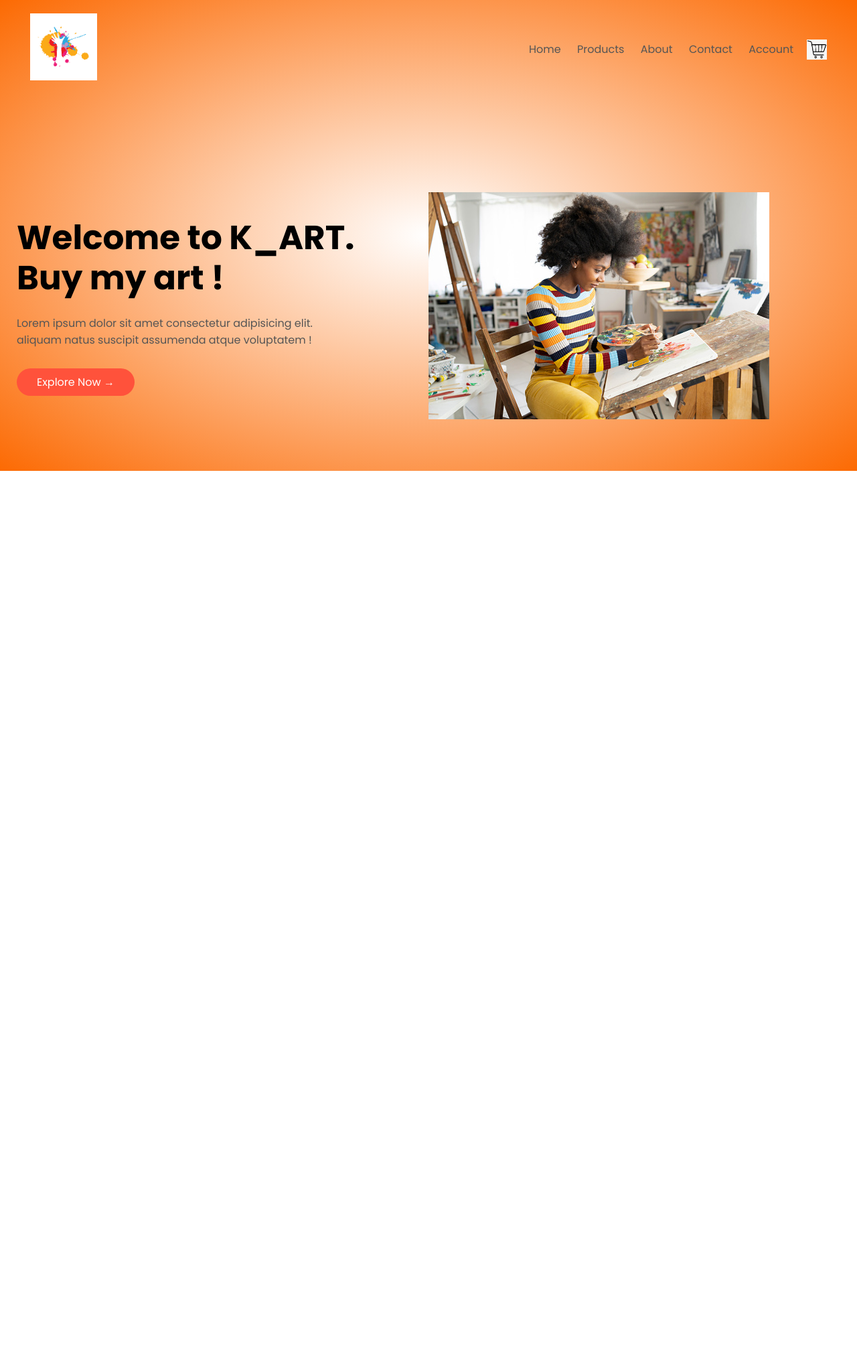
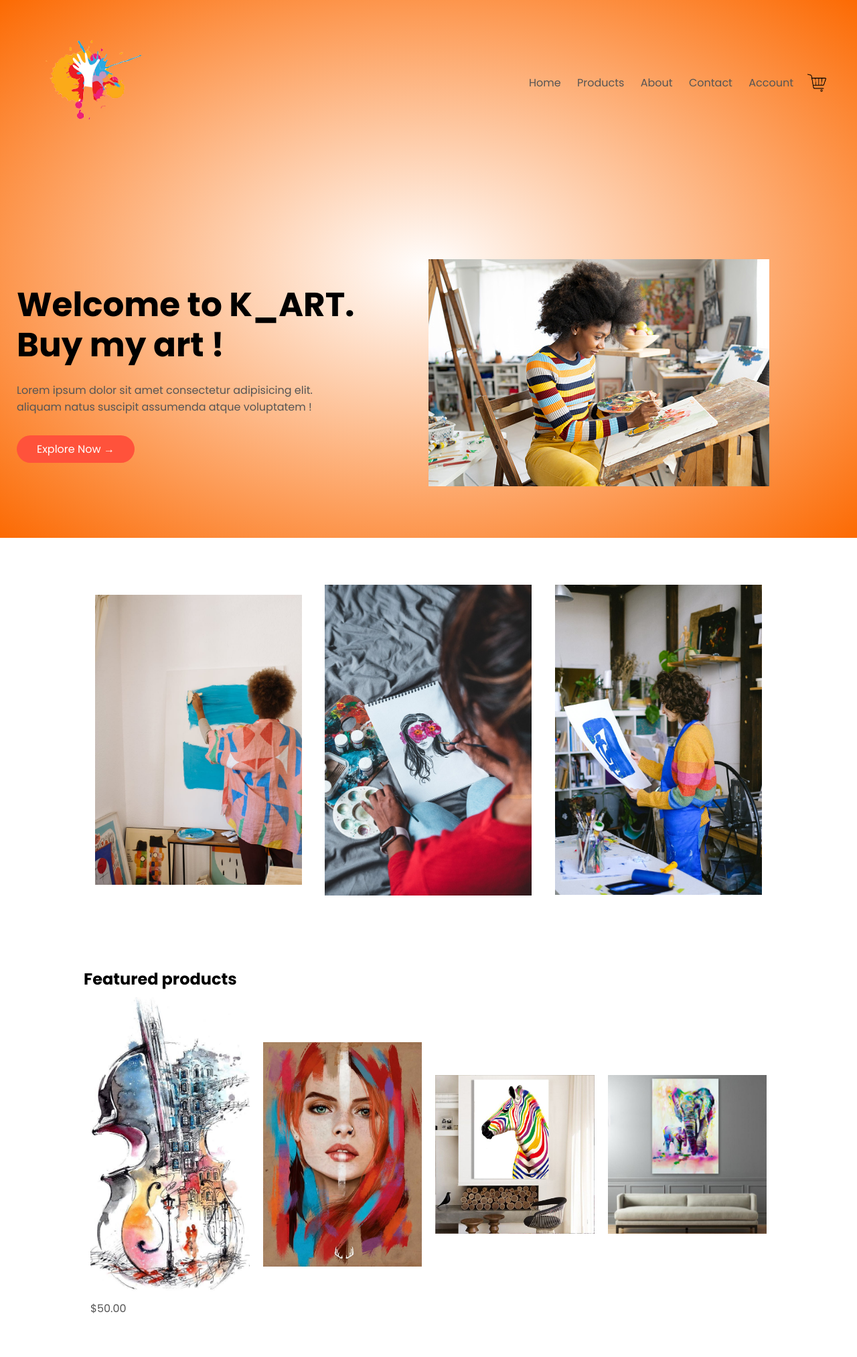
Before and after one commit to msabeni/k_art_frontend, a PHP site: page / in a window 1280 px wide. Shown: the whole page at 67% size. Before the commit the page ends 703 px from the top, so only its background shows below. Run offline with PHP 8.4, Linux system fonts and the light colour scheme.

Commit message:
add featured catgories and featured products

```diff
--- a/index.html
+++ b/index.html
@@ -22,10 +22,10 @@
         <div class="navbar">
           <div class="logo">
             <img
-              src="images/art_logo2.png"
+              src="images/art_logo2_ccexpress.png"
               alt="logo"
-              width="100px"
-              height="100px"
+              width="200px"
+              height="200px"
             />
           </div>
           <nav>
@@ -37,7 +37,7 @@
               <li><a href="">Account</a></li>
             </ul>
           </nav>
-          <img src="images/cart.png" alt="cart" width="30px" height="30px" />
+          <img src="images/cart_ccexpress.png" alt="cart" width="30px" height="30px" />
         </div>
         <!-- ==== End navbar ==== -->
 
@@ -63,6 +63,38 @@
       </div>
     </div>
 
+    <!-- ==== featured categories ==== -->
+    <div class="categories">
+      <div class="small-container">
+        <div class="row">
+          <div class="col-3">
+            <img src="images/category-1.jpeg" alt="" />
+          </div>
+          <div class="col-3"><img src="images/category-2.jpeg" alt="" /></div>
+          <div class="col-3"><img src="images/category-3.jpeg" alt="" /></div>
+        </div>
+      </div>
+    </div>
 
+    <!-- ==== featured products ==== -->
+    <div class="small-container">
+      <h2>Featured products</h2>
+      <div class="row">
+        <div class="col-4">
+          <img src="images/product-1.jpeg" alt="" />
+          <h4></h4>
+          <p>$50.00</p>
+        </div>
+        <div class="col-4">
+          <img src="images/product-2.jpeg" alt="" />
+        </div>
+        <div class="col-4">
+          <img src="images/product-3.jpeg" alt="" />
+        </div>
+        <div class="col-4">
+          <img src="images/product-4.jpeg" alt="" />
+        </div>
+      </div>
+    </div>
   </body>
 </html>
--- a/style.css
+++ b/style.css
@@ -21,16 +21,16 @@ p {
   padding-right: 25px;
 }
 .navbar {
-  display: flex; /*dont know */
+  display: flex; /*d k */
   align-items: center;
   padding: 20px;
 }
 nav {
-  flex: 1; /*dont know */
+  flex: 1; /*d k */
   text-align: right;
 }
 nav ul {
-  display: inline-block; /*dont know */
+  display: inline-block; /*d k*/
   list-style: none; /* removes the bullet points */
 }
 nav ul li {
@@ -78,3 +78,32 @@ a {
 .header .row {
   margin-top: 70px;
 }
+
+/* ------ featured categories ----- */
+.categories {
+  margin: 70px 0; /* space on top and bottom */
+}
+.col-3 {
+  flex-basis: 30%; /* all the 3 columns will occupy 30% space */
+  min-width: 250px;
+  margin-bottom: 30px;
+}
+.col-3 img {
+  width: 100%;
+}
+.small-container {
+  max-width: 1080px;
+  margin: auto;
+  padding-left: 25px;
+  padding-right: 25px;
+}
+/* ------ featured products ----- */
+.col-4 {
+  flex-basis: 25%;
+  padding: 10px;
+  min-width: 200px;
+  margin-bottom: 50px;
+}
+.col-4 img {
+  width: 100%;
+}
```
Also changed, not shown: images/art_logo2_ccexpress.png (added), images/cart_ccexpress.png (added), images/category-1.jpeg (renamed from images/fron_image4.jpeg), images/category-2.jpeg (renamed from images/fron_image5.jpeg), images/category-3.jpeg (renamed from images/front_image2.jpeg), images/landscape.jpg (added), images/product-1.jpeg (added), images/product-2.jpeg (added), images/product-3.jpeg (added), images/product-4.jpeg (added).
